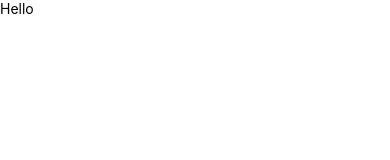
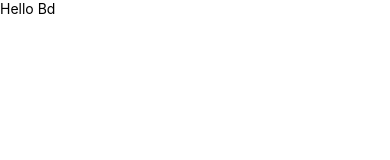
Before and after one commit to NA-Siddiky/todo-app, a React Native app: screen / in a window 390 px wide. Shown: the top 160 px of the page. Built offline with nearby package versions, Linux system fonts and the light colour scheme.

Commit message:
checking package issue for gradle

```diff
--- a/App.tsx
+++ b/App.tsx
@@ -15,7 +15,7 @@ function App(): React.JSX.Element {
     //   <Navigator />
     //   {/* <Navigation /> */}
     // </NavigationContainer>
-    <Text>Hello</Text>
+    <Text>Hello Bd</Text>
   );
 }
 
```
